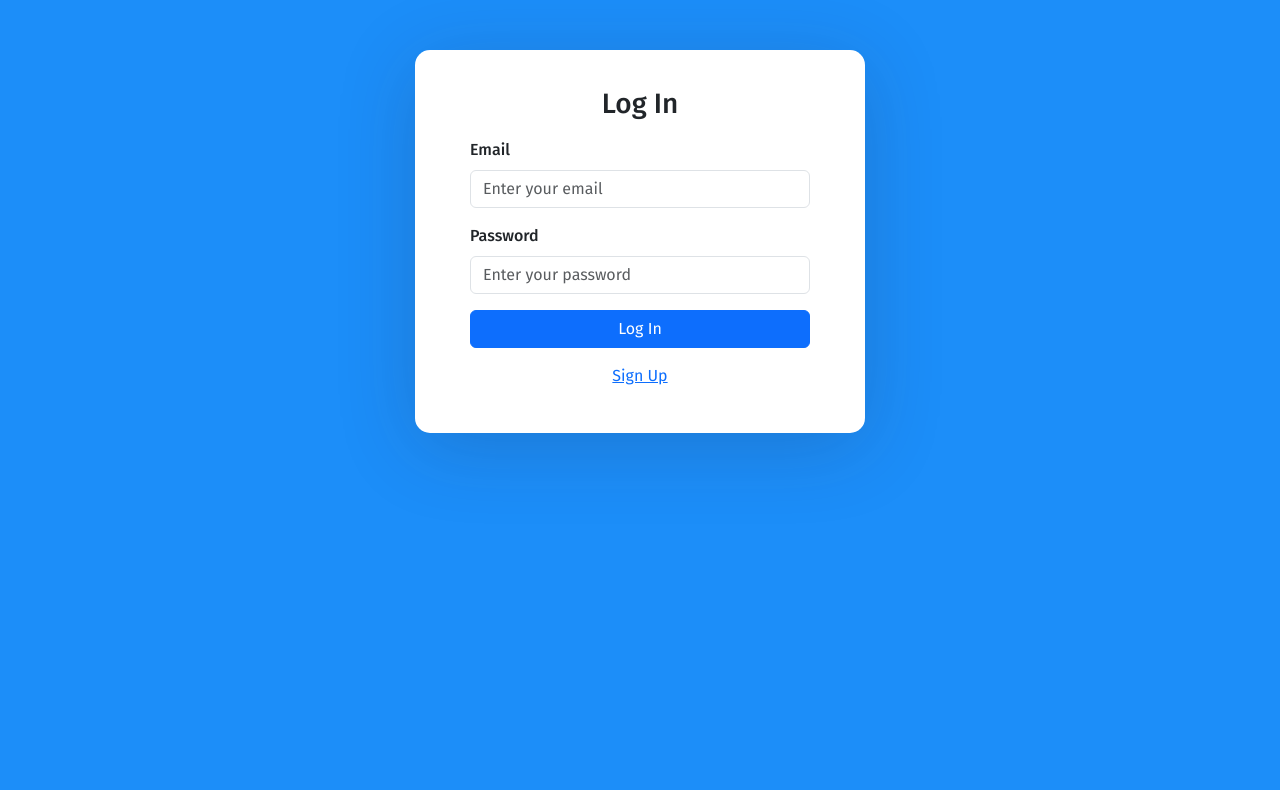
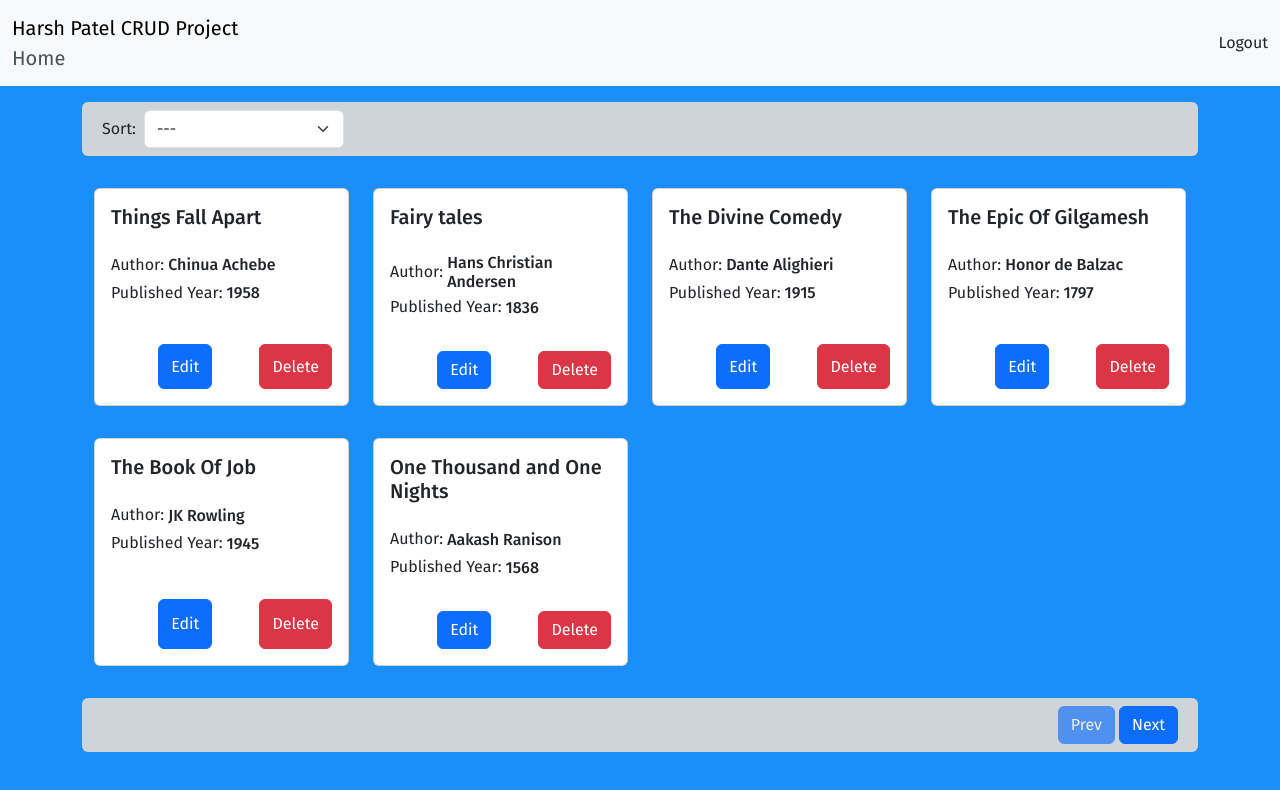
Before and after one commit to harshpatel-44/harsh-patel-thinkwik-crud, a React (Create React App) app: page / in a window 1280 px wide. Before the commit this address led to /login. Shown: the top 790 px of the page. Built offline with nearby package versions, Linux system fonts and the light colour scheme.

Commit message:
=>Store user data and handled authentication using firebase =>Added book list page UI =>Added book list pagination =>Added book list data reducer

```diff
--- a/src/App.css
+++ b/src/App.css
@@ -59,6 +59,15 @@ html,
   padding-bottom: 20px;
 }
 
+.same-height-grid.row {
+  display: flex;
+  flex-wrap: wrap;
+}
+.same-height-grid.row > .col {
+  display: flex;
+  flex-direction: column;
+}
+
 .five-line-text-truncate {
   overflow: hidden;
   text-overflow: ellipsis;
--- /dev/null
+++ b/src/data/DUMMY_BOOKS_DATA.js
@@ -0,0 +1,72 @@
+export const DUMMY_BOOKS_DATA = [
+  {
+    id: 1,
+    author: "Chinua Achebe",
+    genre: "Action",
+    title: "Things Fall Apart",
+    year: 1958,
+  },
+  {
+    id: 2,
+    author: "Hans Christian Andersen",
+    genre: "Fiction",
+    title: "Fairy tales",
+    year: 1836,
+  },
+  {
+    id: 3,
+    author: "Dante Alighieri",
+    genre: "Comedy",
+    title: "The Divine Comedy",
+    year: 1915,
+  },
+  {
+    id: 4,
+    genre: "History",
+    author: "Honor de Balzac",
+    title: "The Epic Of Gilgamesh",
+    year: 1797,
+  },
+  {
+    id: 5,
+    genre: "Short Story",
+    author: "JK Rowling",
+    title: "The Book Of Job",
+    year: 1945,
+  },
+  {
+    id: 6,
+    author: "Aakash Ranison",
+    genre: "Poetry",
+    title: "One Thousand and One Nights",
+    year: 1568,
+  },
+  {
+    id: 7,
+    author: "Jhumpa Lahiri",
+    genre: "Action",
+    title: "Njl's Saga",
+    year: 1750,
+  },
+  {
+    id: 8,
+    author: "Jane Austen",
+    genre: "History",
+    title: "Pride and Prejudice",
+    year: 1813,
+  },
+  {
+    id: 9,
+    genre: "Romance",
+    author: "Honor de Balzac",
+    title: "Le Pre Goriot",
+    year: 1835,
+  },
+  {
+    id: 10,
+    genre: "Fairy Tale",
+    author: "Samuel Beckett",
+    title: "Molloy, Malone Dies, The Unnamable, the trilogy",
+    year: 1952,
+  },
+];
--- /dev/null
+++ b/src/redux/actionTypes/booksActionTypes.js
@@ -0,0 +1,3 @@
+export const ADD_BOOK = "ADD_BOOK";
+export const REMOVE_BOOK = "REMOVE_BOOK";
+export const UPDATE_BOOK = "UPDATE_BOOK";
--- a/src/redux/reducers/authReducer.js
+++ b/src/redux/reducers/authReducer.js
@@ -1,7 +1,7 @@
 import { USER_LOG_IN, USER_LOG_OUT } from "../actionTypes/authentication";
 
 const initialState = {
-  isLoggedIn: false,
+  isLoggedIn: true,
 };
 
 const authReducer = (state = initialState, action) => {
--- /dev/null
+++ b/src/redux/reducers/booksReducer.js
@@ -0,0 +1,32 @@
+import { DUMMY_BOOKS_DATA } from "../../data/DUMMY_BOOKS_DATA";
+import {
+  ADD_BOOK,
+  REMOVE_BOOK,
+  UPDATE_BOOK,
+} from "../actionTypes/booksActionTypes";
+
+const initialState = { booksData: [...DUMMY_BOOKS_DATA] };
+
+const booksReducer = (state = initialState, action) => {
+  switch (action.type) {
+    case ADD_BOOK: {
+      return {
+        ...state,
+      };
+    }
+    case REMOVE_BOOK: {
+      return {
+        ...state,
+      };
+    }
+    case UPDATE_BOOK: {
+      return {
+        ...state,
+      };
+    }
+    default:
+      return state;
+  }
+};
+
+export default booksReducer;
--- a/src/redux/store.js
+++ b/src/redux/store.js
@@ -1,7 +1,8 @@
 import { combineReducers, createStore } from "redux";
 import auth from "./reducers/authReducer";
+import books from "./reducers/booksReducer";
 
-const rootReducer = combineReducers({ auth });
+const rootReducer = combineReducers({ auth, books });
 const store = createStore(rootReducer);
 
 export default store;
--- /dev/null
+++ b/src/view/books/bookCard/BookCard.js
@@ -0,0 +1,33 @@
+import React from "react";
+import { Button, Card, CardBody, CardText, CardTitle } from "reactstrap";
+
+const BookCard = (props) => {
+  const { title, author, year, onEditBook, onDeleteBook } = props;
+
+  return (
+    <Card className="my-3 overflow-hidden h-100">
+      <CardBody>
+        <CardTitle tag="h5" className="two-line-text-truncate">
+          {title}
+        </CardTitle>
+        <CardText className="mt-4 mb-1 d-flex align-items-center gap-1">
+          Author:<span className="h6 m-0 p-0">{author}</span>
+        </CardText>
+        <CardText className="d-flex align-items-center gap-1">
+          Published Year:<span className="h6 m-0 p-0">{year}</span>
+        </CardText>
+      </CardBody>
+
+      <CardBody className="d-flex">
+        <Button onClick={onEditBook} color="primary" className="ms-auto">
+          Edit
+        </Button>
+        <Button onClick={onDeleteBook} color="danger" className="ms-auto">
+          Delete
+        </Button>
+      </CardBody>
+    </Card>
+  );
+};
+
+export default BookCard;
--- /dev/null
+++ b/src/view/books/index.js
@@ -0,0 +1,130 @@
+import React, { useCallback, useState } from "react";
+import { useSelector } from "react-redux";
+import { Button, Col, Container, Input, Row, Spinner } from "reactstrap";
+import BookCard from "./bookCard/BookCard";
+
+const perPage = 6;
+
+const BooksList = () => {
+  const { booksData } = useSelector((state) => state.books);
+  const [currentPage, setCurrentPage] = useState(1);
+  const [isLoading, setLoading] = useState(false);
+
+  console.log(booksData);
+  const totalPages = Math.ceil(booksData.length / perPage);
+
+  const onActionClick = (book, actionType) => {
+    switch (actionType) {
+      case "edit": {
+        console.log("edit");
+        break;
+      }
+      case "delete": {
+        console.log("delete");
+        break;
+      }
+      default: {
+      }
+    }
+  };
+
+  const handleBooksSorting = (e) => {
+    const sortType = e.target.value;
+  };
+
+  const handlePrevPage = useCallback(
+    () => currentPage > 1 && setCurrentPage(currentPage - 1),
+    [currentPage]
+  );
+
+  const handleNextPage = useCallback(
+    () => currentPage < totalPages && setCurrentPage(currentPage + 1),
+    [currentPage]
+  );
+
+  const renderBooks = useCallback(() => {
+    if (!booksData.length) {
+      return (
+        <Col className="text-center text-light m-auto">
+          There is no books available
+        </Col>
+      );
+    }
+
+    const startIndex = (currentPage - 1) * perPage;
+    const endIndex = startIndex + perPage;
+    const filteredData = booksData.slice(startIndex, endIndex);
+
+    return (
+      <>
+        {filteredData?.map((book) => {
+          return (
+            <Col key={book.id}>
+              <BookCard
+                id={book.id}
+                title={book.title}
+                author={book.author}
+                year={book.year}
+                onEditBook={onActionClick.bind(null, book, "edit")}
+                onDeleteBook={onActionClick.bind(null, book, "delete")}
+              />
+            </Col>
+          );
+        })}
+      </>
+    );
+  }, [booksData, currentPage]);
+
+  return (
+    <Container>
+      <Row className="bg-light rounded-2 bg-dark-subtle p-2 mb-3">
+        <Col className="d-flex align-items-center gap-2">
+          Sort:
+          <Input
+            style={{ width: "200px" }}
+            type="select"
+            id="sortSelect"
+            name="sortSelect"
+            onChange={handleBooksSorting}
+          >
+            <option>---</option>
+            <option>asc</option>
+            <option>desc</option>
+          </Input>
+        </Col>
+      </Row>
+      <Row xs={1} md={3} xl={4} className="same-height-grid">
+        {isLoading ? (
+          <Col className="text-light text-center m-auto">
+            <Spinner />
+          </Col>
+        ) : (
+          renderBooks()
+        )}
+      </Row>
+
+      <Row className="bg-light rounded-2 bg-dark-subtle p-2 my-3">
+        <Col className="d-flex">
+          <div className="ms-auto d-flex gap-1">
+            <Button
+              color="primary"
+              onClick={handlePrevPage}
+              disabled={currentPage === 1}
+            >
+              Prev
+            </Button>
+            <Button
+              color="primary"
+              onClick={handleNextPage}
+              disabled={currentPage === totalPages}
+            >
+              Next
+            </Button>
+          </div>
+        </Col>
+      </Row>
+    </Container>
+  );
+};
+
+export default BooksList;
--- a/src/view/home/index.js
+++ b/src/view/home/index.js
@@ -1,7 +1,12 @@
 import React from "react";
+import BooksList from "../books";
 
 const Home = () => {
-  return <div>Home</div>;
+  return (
+    <div>
+      <BooksList />
+    </div>
+  );
 };
 
 export default Home;
```
Also changed, not shown: src/view/books/addEdit/AddEditBook.js (added, +7 -0 lines).
